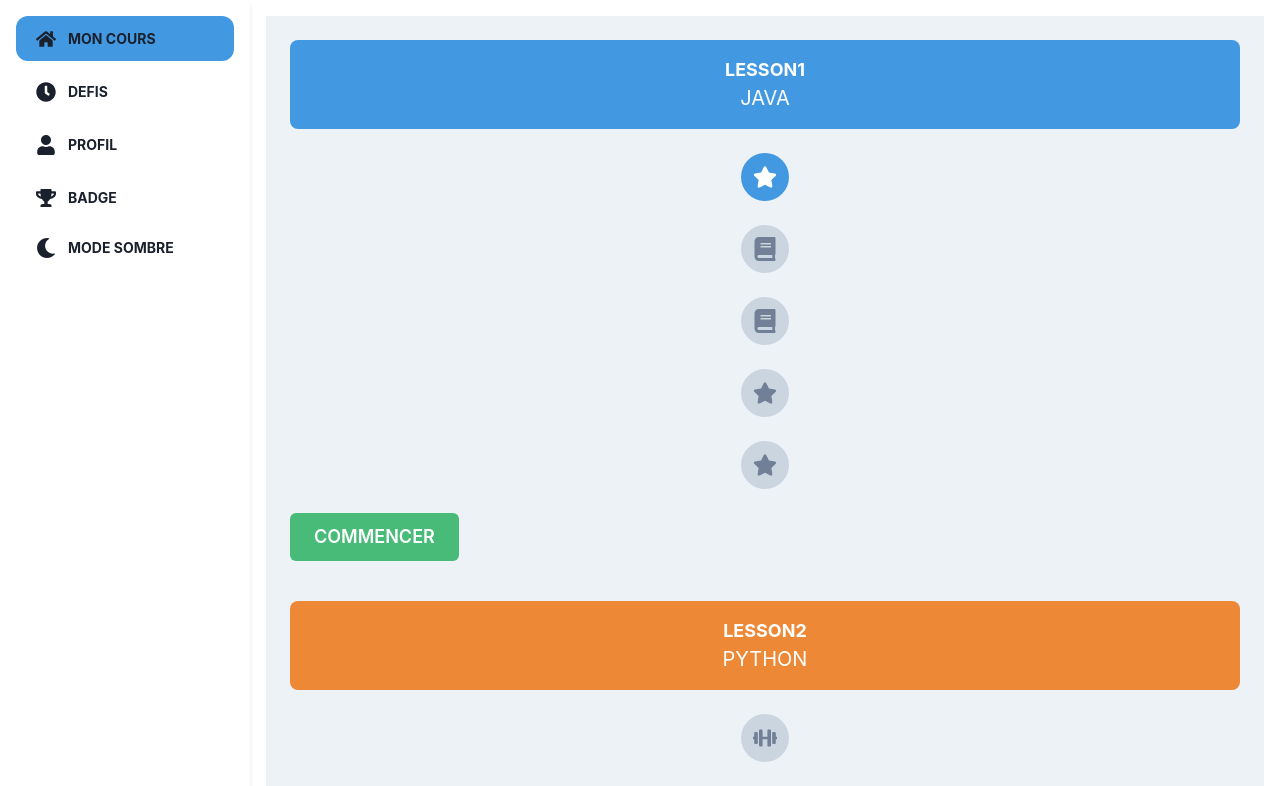
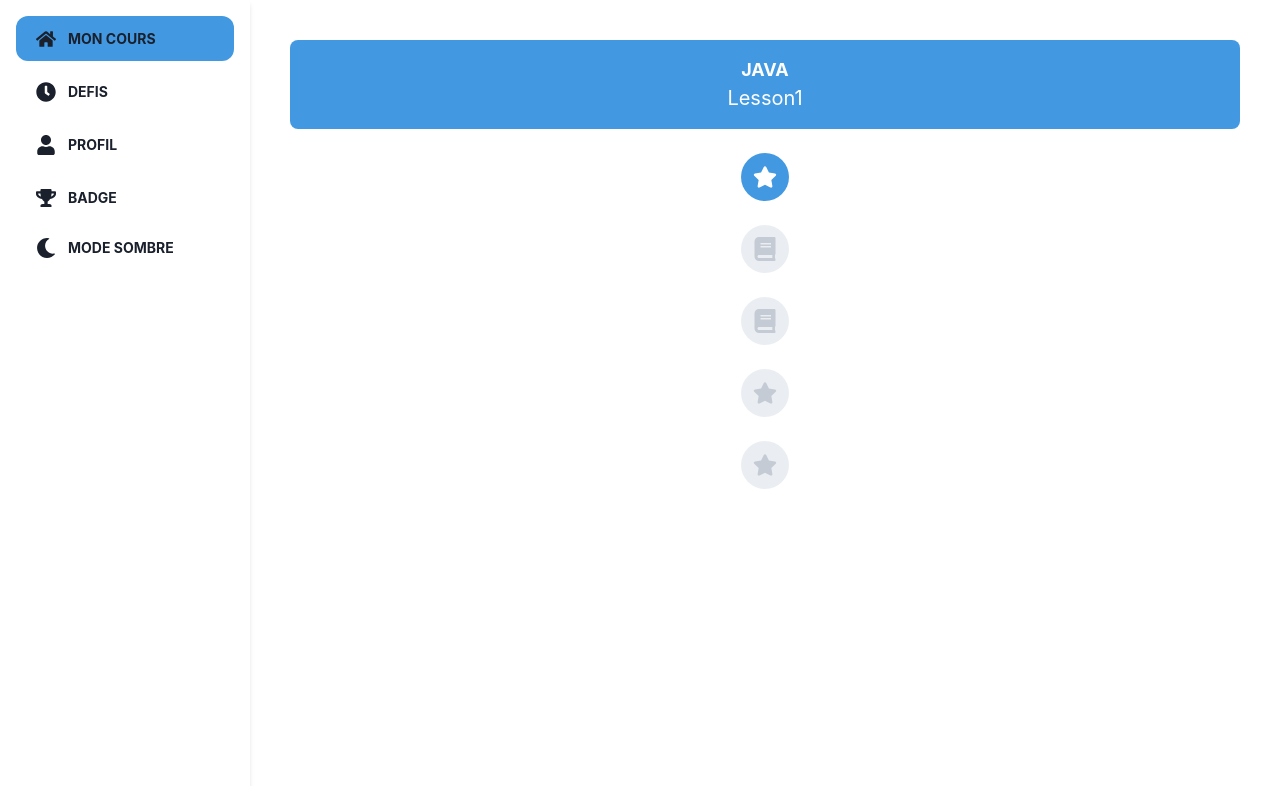
Before and after one commit to Matias1512/Projet_file_rouge_FRONT, a React (Vite) app in the folder devClass/: page /lessons in a window 1280 px wide. Shown: the top 786 px of the page. Built offline with nearby package versions, Linux system fonts and the light colour scheme; sample sign-in values are in the browser's storage.

Commit message:
home page navigation fixed

```diff
--- a/devClass/src/App.jsx
+++ b/devClass/src/App.jsx
@@ -29,7 +29,7 @@ function AppContent() {
       {!hideNavbar && (
         <Route element={<LayoutWithNavbar />}>
           <Route
-            path="/"
+            path="/achievements"
             element={
               <PrivateRoute>
                 <AchievementsPage />
@@ -37,7 +37,7 @@ function AppContent() {
             }
           />
           <Route
-            path="/home"
+            path="/"
             element={
               <PrivateRoute>
                 <Home />
--- a/devClass/src/components/Lessons.jsx
+++ b/devClass/src/components/Lessons.jsx
@@ -1,5 +1,5 @@
 import { Box, VStack, Text, Icon, Flex, Button, useColorModeValue } from "@chakra-ui/react";
-import { FaHome, FaVolumeUp, FaDumbbell, FaTrophy, FaGift, FaShoppingBag, FaUser, FaPlus, FaBook, FaStar } from "react-icons/fa";
+import { FaDumbbell, FaBook, FaStar } from "react-icons/fa";
 import React, { useState } from "react";
 
 const pathExercice = [
@@ -13,23 +13,18 @@ const pathExercice = [
   { id: 8, idLesson: 1, title: "Titre8", icon: FaStar, description: "Débloquer un nouveau niveau", locked: true }
 ];
 
-const pathLessons = [
-  { id: 1, title: "Lesson1", description: "JAVA", color: "blue.400" },
-  { id: 2, title: "Lesson2", description: "PYTHON", color: "orange.400" }
-];
-
 const Lessons = () => {
   const [hoveredItem, setHoveredItem] = useState(null);
+  const lessonColor = "blue.400"; // couleur de la leçon statique
+
+  const exercises = pathExercice.filter(ex => ex.idLesson === 1); // tu peux changer l'ID ici si nécessaire
 
   return (
-    <Box minH="100vh" p={6} display="flex" flexDirection="column" alignItems="center" bg={useColorModeValue("gray.100", "gray.700")}>
-      {pathLessons.map((lesson) => {
-        const exercises = pathExercice.filter(ex => ex.idLesson === lesson.id);
-        return (
-          <Box key={lesson.id} w="full" mb={10}>
-            <Box w="full" bg={lesson.color} p={4} borderRadius="lg" textAlign="center" color={"white"}>
-              <Text fontSize="lg" fontWeight="bold">{lesson.title.toUpperCase()}</Text>
-              <Text fontSize="xl">{lesson.description}</Text>
+    <Box minH="100vh" p={6} display="flex" flexDirection="column" alignItems="center">
+      <Box w="full" mb={10}>
+        <Box w="full" bg={lessonColor} p={4} borderRadius="lg" textAlign="center" color={"white"}>
+          <Text fontSize="lg" fontWeight="bold">JAVA</Text>
+          <Text fontSize="xl">Lesson1</Text>
         </Box>
         <VStack spacing={6} mt={6} align="center">
           {exercises.map((item) => (
@@ -38,7 +33,7 @@ const Lessons = () => {
                 <Box
                   position="absolute"
                   right="-170px"
-                      bg={lesson.color}
+                  bg={lessonColor}
                   color={"white"}
                   p={2}
                   borderRadius="md"
@@ -49,29 +44,24 @@ const Lessons = () => {
                   {item.description}
                 </Box>
               )}
-                  <Box
-                    w={12} h={12} display="flex" alignItems="center" justifyContent="center"
-                    borderRadius="full" bg={item.locked ? "gray.300" : "blue.400"}
+              <Button
                 onMouseEnter={() => setHoveredItem(item.id)}
                 onMouseLeave={() => setHoveredItem(null)}
+                onClick={() => console.log("Clicked", item.title)}
+                isDisabled={item.locked}
+                borderRadius="full"
+                w={12}
+                h={12}
+                bg={item.locked ? "gray.300" : "blue.400"}
+                _hover={{ bg: item.locked ? "gray.300" : "blue.500" }}
+                p={0}
               >
                 <Icon as={item.icon} color={item.locked ? "gray.500" : "white"} w={6} h={6} />
-                  </Box>
+              </Button>
             </Flex>
           ))}
         </VStack>
-            <Button
-              mt={6}
-              bg="green.400"
-              color="white"
-              _hover={{ bg: "green.500" }}
-              size="lg"
-            >
-              COMMENCER
-            </Button>
       </Box>
-        );
-      })}
     </Box>
   );
 };
--- a/devClass/src/components/NavBar.jsx
+++ b/devClass/src/components/NavBar.jsx
@@ -34,10 +34,10 @@ const NavBar = () => {
   return (
     <Box as="nav" w="250px" minH="100vh" p={4} boxShadow="md" bg={colorMode} color={textColor}>
       <VStack spacing={2} align="stretch">
-        <NavItem href="/home" icon={FaHome} label="MON COURS" active color={textColor} />
+        <NavItem href="/" icon={FaHome} label="MON COURS" active color={textColor} />
         <NavItem href="#" icon={FaClock} label="DEFIS" color={textColor} />
         <NavItem href="#" icon={FaUser} label="PROFIL" color={textColor} />
-        <NavItem href="#" icon={FaTrophy} label="BADGE" color={textColor} />
+        <NavItem href="/achievements" icon={FaTrophy} label="BADGE" color={textColor} />
         <NavItem
           onClick={toggleColorMode}
           icon={colorMode === "light" ? FaMoon : FaSun}
```
Lines whose indentation alone changed are shown as unchanged.
